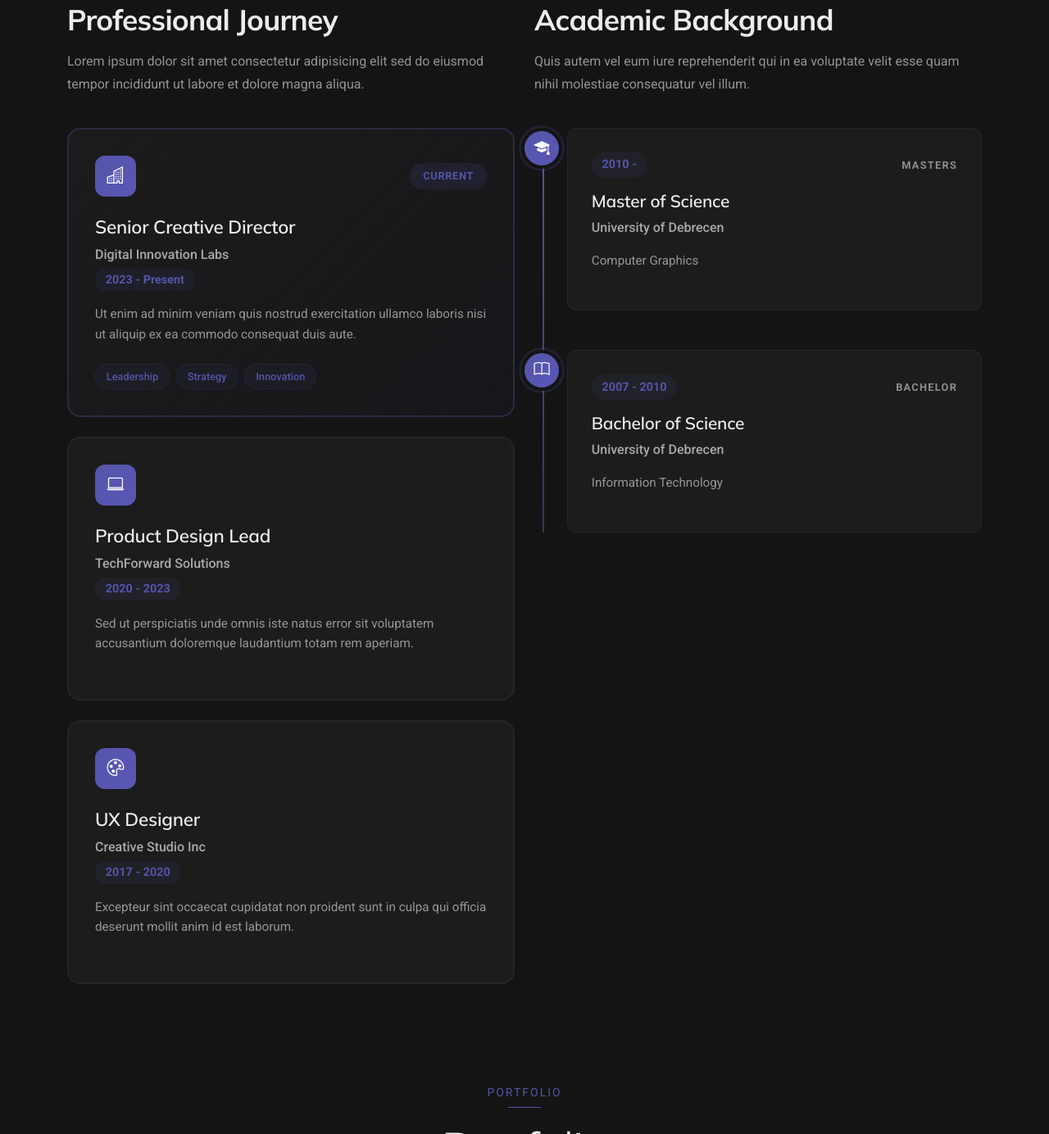
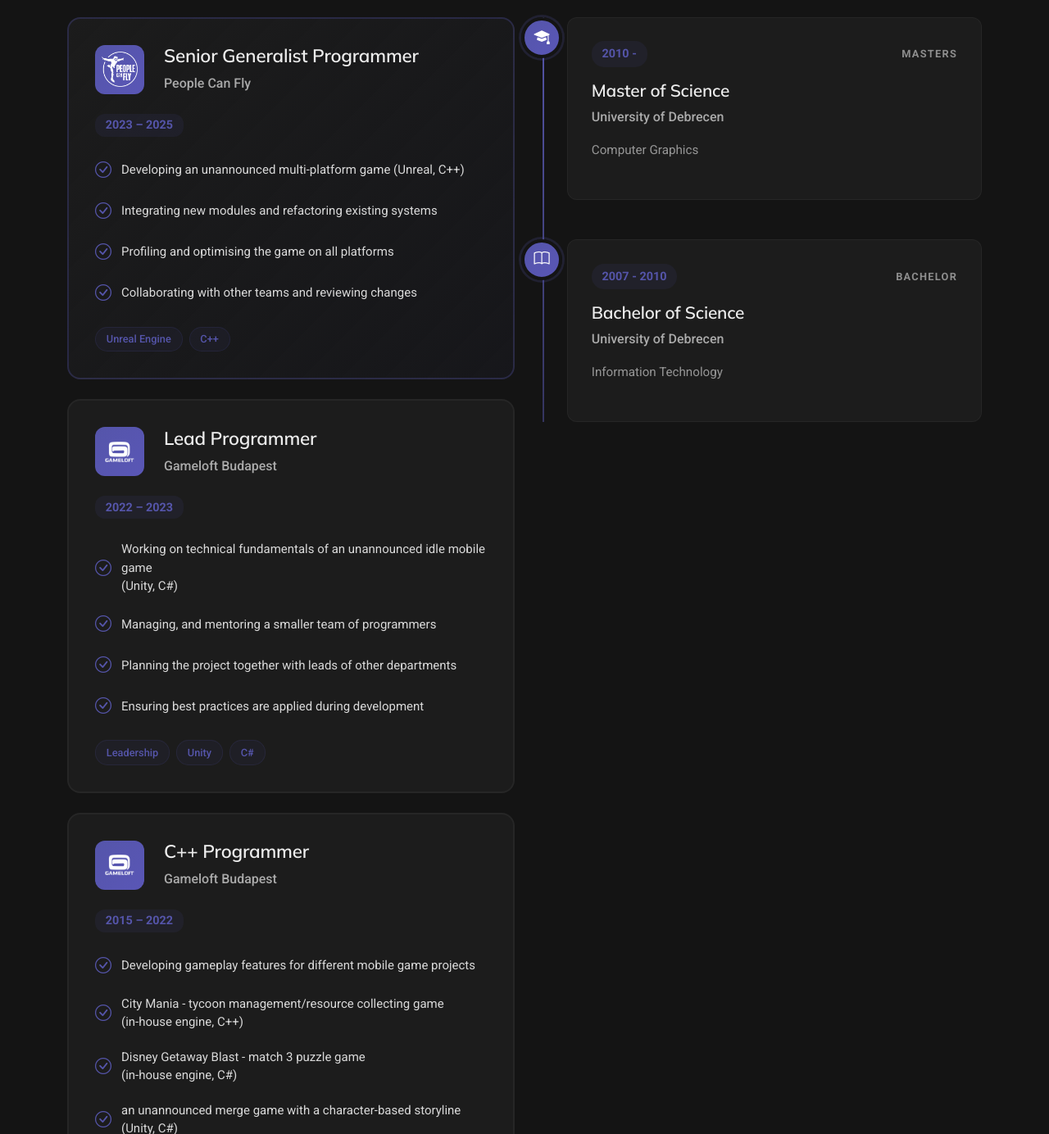
Before and after one commit to lostlont/lostlont.github.io, a plain HTML site: page cv/index.html in a window 1280 px wide. Shown: the part 1465-2849 px from the top of the page at 82% size. Drawn offline with nearby package versions, Linux system fonts and the light colour scheme.

Commit message:
Added company information

```diff
--- a/cv/assets/css/main.css
+++ b/cv/assets/css/main.css
@@ -1288,24 +1288,29 @@ section,
 
 .resume .experience-section .experience-cards .exp-card .card-header {
   display: flex;
-  justify-content: space-between;
   align-items: center;
   margin-bottom: 1.5rem;
 }
 
 .resume .experience-section .experience-cards .exp-card .card-header .company-logo {
-  width: 50px;
-  height: 50px;
+  width: 60px;
+  height: 60px;
   background: linear-gradient(135deg, var(--accent-color), color-mix(in srgb, var(--accent-color), #6c5ce7 20%));
   border-radius: 12px;
   display: flex;
   align-items: center;
   justify-content: center;
+  margin-right: 1.5rem;
 }
 
 .resume .experience-section .experience-cards .exp-card .card-header .company-logo i {
   font-size: 1.3rem;
   color: var(--contrast-color);
+}
+
+.resume .experience-section .experience-cards .exp-card .card-header .company-logo img {
+  padding: 8px;
+  filter: invert();
 }
 
 .resume .experience-section .experience-cards .exp-card .card-header .period-badge {
@@ -1319,7 +1324,7 @@ section,
   letter-spacing: 0.05em;
 }
 
-.resume .experience-section .experience-cards .exp-card .card-body h3 {
+.resume .experience-section .experience-cards .exp-card .card-header h3 {
   font-size: 1.4rem;
   font-weight: 600;
   color: var(--heading-color);
@@ -1327,11 +1332,11 @@ section,
   letter-spacing: -0.01em;
 }
 
-.resume .experience-section .experience-cards .exp-card .card-body .company-name {
+.resume .experience-section .experience-cards .exp-card .card-header .company-name {
   font-size: 1rem;
   color: color-mix(in srgb, var(--default-color), transparent 25%);
   font-weight: 500;
-  margin-bottom: 0.3rem;
+  margin-bottom: 0;
 }
 
 .resume .experience-section .experience-cards .exp-card .card-body .duration {
@@ -1343,6 +1348,27 @@ section,
   padding: 0.2rem 0.8rem;
   border-radius: 12px;
   margin-bottom: 1rem;
+}
+
+.resume .experience-section .experience-cards .exp-card .card-body ul {
+  list-style: none;
+  padding: 0;
+  margin: 0;
+  margin-bottom: 1rem;
+}
+
+.resume .experience-section .experience-cards .exp-card .card-body ul li {
+  padding: 10px 0;
+  display: flex;
+  align-items: center;
+  gap: 12px;
+  font-size: 15px;
+}
+
+.resume .experience-section .experience-cards .exp-card .card-body ul li i {
+  color: var(--accent-color);
+  font-size: 20px;
+  flex-shrink: 0;
 }
 
 .resume .experience-section .experience-cards .exp-card .card-body .description {
--- a/cv/index.html
+++ b/cv/index.html
@@ -177,7 +177,6 @@
       <div class="container section-title">
         <span class="subtitle">Resume</span>
         <h2>Resume</h2>
-        <p>Necessitatibus eius consequatur ex aliquid fuga eum quidem sint consectetur velit. Sed ut perspiciatis unde omnis iste natus error sit voluptatem accusantium doloremque laudantium totam rem aperiam</p>
       </div><!-- End Section Title -->
 
       <div class="container">
@@ -189,7 +188,6 @@
                 <div class="header-content">
                   <span class="section-badge">Experience</span>
                   <h2>Professional Journey</h2>
-                  <p>Lorem ipsum dolor sit amet consectetur adipisicing elit sed do eiusmod tempor incididunt ut labore et dolore magna aliqua.</p>
                 </div>
               </div>
 
@@ -197,19 +195,79 @@
                 <div class="exp-card featured">
                   <div class="card-header">
                     <div class="company-logo">
-                      <i class="bi bi-buildings"></i>
+                      <img src="assets/img/company/people-can-fly-logo.png" class="img-fluid">
                     </div>
-                    <div class="period-badge">Current</div>
+                    <div>
+                      <h3>Senior Generalist Programmer</h3>
+                      <p class="company-name">People Can Fly</p>
+                    </div>
                   </div>
                   <div class="card-body">
-                    <h3>Senior Creative Director</h3>
-                    <p class="company-name">Digital Innovation Labs</p>
-                    <span class="duration">2023 - Present</span>
-                    <p class="description">Ut enim ad minim veniam quis nostrud exercitation ullamco laboris nisi ut aliquip ex ea commodo consequat duis aute.</p>
+                    <span class="duration">2023 – 2025</span>
+                    <ul>
+                      <li><i class="bi bi-check-circle"></i> Developing an unannounced multi-platform game (Unreal, C++)</li>
+                      <li><i class="bi bi-check-circle"></i> Integrating new modules and refactoring existing systems</li>
+                      <li><i class="bi bi-check-circle"></i> Profiling and optimising the game on all platforms</li>
+                      <li><i class="bi bi-check-circle"></i> Collaborating with other teams and reviewing changes</li>
+                    </ul>
+                    <div class="skills-tags">
+                      <span class="skill-tag">Unreal Engine</span>
+                      <span class="skill-tag">C++</span>
+                    </div>
+                  </div>
+                </div>
+
+                <div class="exp-card">
+                  <div class="card-header">
+                    <div class="company-logo">
+                      <img src="assets/img/company/gameloft-logo.png" class="img-fluid">
+                    </div>
+                    <div>
+                      <h3>Lead Programmer</h3>
+                      <p class="company-name">Gameloft Budapest</p>
+                    </div>
+                  </div>
+                  <div class="card-body">
+                    <span class="duration">2022 – 2023</span>
+                    <ul>
+                      <li><i class="bi bi-check-circle"></i> Working on technical fundamentals of an unannounced idle mobile game<br/>(Unity, C#)</li>
+                      <li><i class="bi bi-check-circle"></i> Managing, and mentoring a smaller team of programmers</li>
+                      <li><i class="bi bi-check-circle"></i> Planning the project together with leads of other departments</li>
+                      <li><i class="bi bi-check-circle"></i> Ensuring best practices are applied during development</li>
+                    </ul>
                     <div class="skills-tags">
                       <span class="skill-tag">Leadership</span>
-                      <span class="skill-tag">Strategy</span>
-                      <span class="skill-tag">Innovation</span>
+                      <span class="skill-tag">Unity</span>
+                      <span class="skill-tag">C#</span>
+                    </div>
+                  </div>
+                </div>
+
+                <div class="exp-card">
+                  <div class="card-header">
+                    <div class="company-logo">
+                      <img src="assets/img/company/gameloft-logo.png" class="img-fluid">
+                    </div>
+                    <div>
+                      <h3>C++ Programmer</h3>
+                      <p class="company-name">Gameloft Budapest</p>
+                    </div>
+                  </div>
+                  <div class="card-body">
+                    <span class="duration">2015 – 2022</span>
+                    <ul>
+                      <li><i class="bi bi-check-circle"></i> Developing gameplay features for different mobile game projects</li>
+                      <li><i class="bi bi-check-circle"></i> City Mania - tycoon management/resource collecting game<br/>(in-house engine, C++)</li>
+                      <li><i class="bi bi-check-circle"></i> Disney Getaway Blast - match 3 puzzle game<br/> (in-house engine, C#)</li>
+                      <li><i class="bi bi-check-circle"></i> an unannounced merge game with a character-based storyline<br/> (Unity, C#)</li>
+                      <li><i class="bi bi-check-circle"></i> Collaboration with other departments regarding implementation details</li>
+                      <li><i class="bi bi-check-circle"></i> Promoting good code quality and continuous learning inside the coding team</li>
+                    </ul>
+                    <div class="skills-tags">
+                      <span class="skill-tag">Unity</span>
+                      <span class="skill-tag">In-House Engines</span>
+                      <span class="skill-tag">C#</span>
+                      <span class="skill-tag">C++</span>
                     </div>
                   </div>
                 </div>
@@ -219,26 +277,39 @@
                     <div class="company-logo">
                       <i class="bi bi-laptop"></i>
                     </div>
+                    <div>
+                      <h3>Associate</h3>
+                      <p class="company-name">Morgan Stanley</p>
+                    </div>
                   </div>
                   <div class="card-body">
-                    <h3>Product Design Lead</h3>
-                    <p class="company-name">TechForward Solutions</p>
-                    <span class="duration">2020 - 2023</span>
-                    <p class="description">Sed ut perspiciatis unde omnis iste natus error sit voluptatem accusantium doloremque laudantium totam rem aperiam.</p>
+                    <span class="duration">2012 – 2015</span>
+                    <ul>
+                      <li><i class="bi bi-check-circle"></i> Risk calculating system server development</li>
+                      <li><i class="bi bi-check-circle"></i> Real-time / distributed / large-scale backend applications</li>
+                      <li><i class="bi bi-check-circle"></i> Analysis, development, testing, deployment and supporting of software</li>
+                      <li><i class="bi bi-check-circle"></i> Three months of training and project work as analyst in New York and London</li>
+                    </ul>
                   </div>
                 </div>
 
                 <div class="exp-card">
                   <div class="card-header">
                     <div class="company-logo">
-                      <i class="bi bi-palette"></i>
+                      <i class="bi bi-laptop"></i>
+                    </div>
+                    <div>
+                      <h3>Programmer (Internship)</h3>
+                      <p class="company-name">Dolphio Consulting Kft.</p>
                     </div>
                   </div>
                   <div class="card-body">
-                    <h3>UX Designer</h3>
-                    <p class="company-name">Creative Studio Inc</p>
-                    <span class="duration">2017 - 2020</span>
-                    <p class="description">Excepteur sint occaecat cupidatat non proident sunt in culpa qui officia deserunt mollit anim id est laborum.</p>
+                    <span class="duration">2011 – 2012</span>
+                    <ul>
+                      <li><i class="bi bi-check-circle"></i> Video streaming application development</li>
+                      <li><i class="bi bi-check-circle"></i> Image processing R&D projects</li>
+                      <li><i class="bi bi-check-circle"></i> Half years trainee programme</li>
+                    </ul>
                   </div>
                 </div>
               </div>
@@ -251,7 +322,6 @@
                 <div class="header-content">
                   <span class="section-badge">Education</span>
                   <h2>Academic Background</h2>
-                  <p>Quis autem vel eum iure reprehenderit qui in ea voluptate velit esse quam nihil molestiae consequatur vel illum.</p>
                 </div>
               </div>
 
```
Also changed, not shown: cv/assets/img/company/gameloft-logo.png (added), cv/assets/img/company/people-can-fly-logo.png (added).
